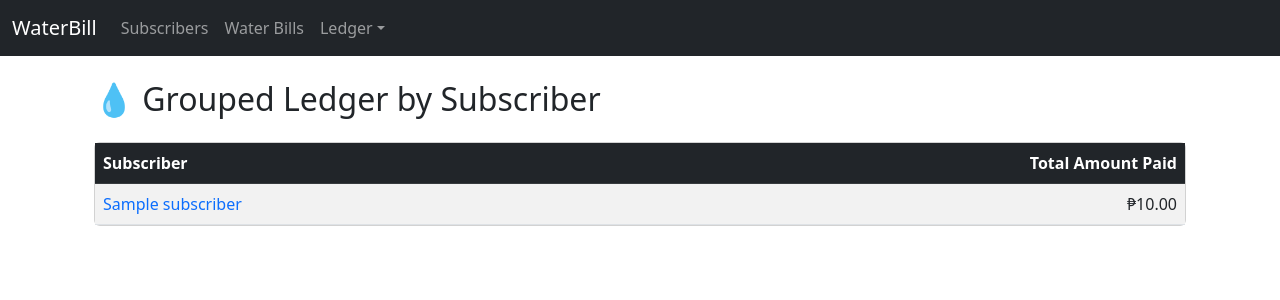
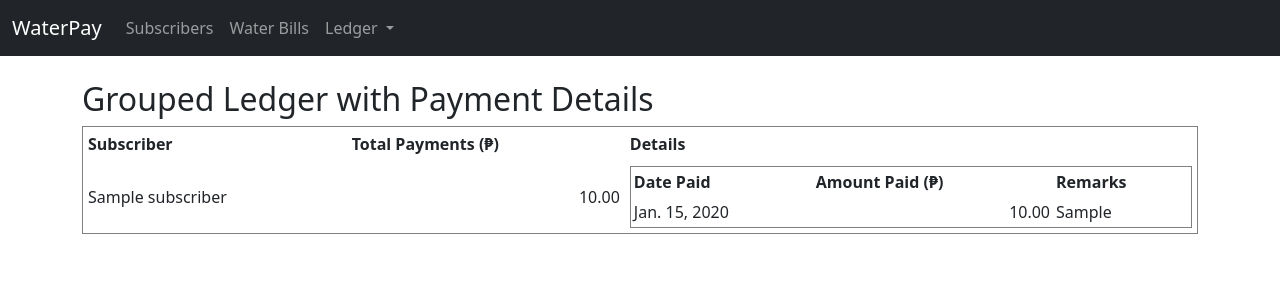
Before and after one commit to gemi-dot/waterproject, a Django app: page /ledger/grouped/ in a window 1280 px wide. Shown: the top 300 px of the page. Run offline with Django 4.2, Linux system fonts and the light colour scheme; tables that the repository leaves empty hold one stand-in row (values such as "Sample post").

Commit message:
Your message

```diff
--- a/billing/templates/billing/grouped_ledger.html
+++ b/billing/templates/billing/grouped_ledger.html
@@ -1,37 +1,49 @@
-{% extends "base.html" %}
-{% load humanize %}
+
+{% extends 'billing/base.html' %}
 
 {% block content %}
-<div class="container mt-4">
-    <h2 class="mb-4">💧 Grouped Ledger by Subscriber</h2>
+<h2>Grouped Ledger with Payment Details</h2>
 
-    <div class="card">
-        <div class="card-body p-0">
-            <table class="table table-striped mb-0">
-                <thead class="table-dark">
+<table border="1" cellpadding="5" cellspacing="0" style="width:100%;">
+  <thead>
     <tr>
       <th>Subscriber</th>
-                        <th class="text-end">Total Amount Paid</th>
+      <th>Total Payments (₱)</th>
+      <th>Details</th>
     </tr>
   </thead>
   <tbody>
-                    {% for subscriber in grouped_data %}
+    {% for group in grouped_data %}
       <tr>
+        <td>{{ group.subscriber.name }}</td>
+        <td style="text-align:right;">{{ group.total_amount|floatformat:2 }}</td>
         <td>
-                                {% if subscriber.id %}
-                                    <a href="{% url 'subscriber_ledger' subscriber.id %}" class="text-decoration-none">
-                                        {{ subscriber.name }}
-                                    </a>
-                                {% else %}
-                                    {{ subscriber.name }}
-                                {% endif %}
-                            </td>
-                            <td class="text-end">₱{{ subscriber.total_amount|floatformat:2|intcomma }}</td>
+          <table border="1" cellpadding="3" cellspacing="0" style="width:100%;">
+            <thead>
+              <tr>
+                <th>Date Paid</th>
+                <th>Amount Paid (₱)</th>
+                <th>Remarks</th>
+              </tr>
+            </thead>
+            <tbody>
+              {% for payment in group.payments %}
+              <tr>
+                <td>{{ payment.date_paid }}</td>
+                <td style="text-align:right;">{{ payment.amount_paid|floatformat:2 }}</td>
+                <td>{{ payment.remarks|default:"-" }}</td>
               </tr>
               {% endfor %}
             </tbody>
           </table>
-        </div>
-    </div>
-</div>
+        </td>
+      </tr>
+    {% empty %}
+      <tr>
+        <td colspan="3">No payment records found.</td>
+      </tr>
+    {% endfor %}
+  </tbody>
+</table>
+
 {% endblock %}
--- a/billing/views.py
+++ b/billing/views.py
@@ -132,46 +132,24 @@
     return render(request, 'billing/ledger_list.html', {'subscriber': subscriber, 'bills': bills})
 
 
-def grouped_ledger_view(request):
-    ledgers = SubscriberLedger.objects.select_related('subscriber', 'water_bill').order_by('subscriber__name', '-date_paid')
-
-    # Group entries by subscriber
-    grouped_ledgers = {}
-    for ledger in ledgers:
-        subscriber = ledger.subscriber
-        if subscriber not in grouped_ledgers:
-            grouped_ledgers[subscriber] = []
-        grouped_ledgers[subscriber].append(ledger)
-
-    return render(request, 'billing/ledger_grouped.html', {'grouped_ledgers': grouped_ledgers})
-
 
 def grouped_ledger_view(request):
-    grouped_data = (
-        SubscriberLedger.objects
-        .values('subscriber__id', 'subscriber__name')
-        .annotate(total_paid=Sum('amount_paid'))
-        .order_by('subscriber__name')
-    )
-    return render(request, 'billing/grouped_ledger.html', {'grouped_data': grouped_data})
+    # Get all subscribers with their payments
+    subscribers = SubscriberLedger.objects.select_related('subscriber').order_by('subscriber__name', '-date_paid')
 
+    # Group payments by subscriber id
+    from itertools import groupby
+    # groupby requires the list to be sorted by subscriber id
+    subscribers = sorted(subscribers, key=lambda x: x.subscriber.id)
 
-def grouped_ledger_view(request):
-    # Get grouped ledger data by subscriber
-    raw_data = SubscriberLedger.objects.values(
-        'subscriber__id', 'subscriber__name'
-    ).annotate(
-        total_amount=Sum('amount_paid')
-    ).order_by('subscriber__name')
-
-    # Rename keys to clean names for the template
-    grouped_data = [
-        {
-            'id': item['subscriber__id'],
-            'name': item['subscriber__name'],
-            'total_amount': item['total_amount']
-        }
-        for item in raw_data
-    ]
+    grouped_data = []
+    for subscriber_id, payments in groupby(subscribers, key=lambda x: x.subscriber.id):
+        payment_list = list(payments)
+        total_amount = sum(p.amount_paid for p in payment_list)
+        grouped_data.append({
+            'subscriber': payment_list[0].subscriber,
+            'total_amount': total_amount,
+            'payments': payment_list,
+        })
 
     return render(request, 'billing/grouped_ledger.html', {'grouped_data': grouped_data})
```
Lines whose indentation alone changed are shown as unchanged.
